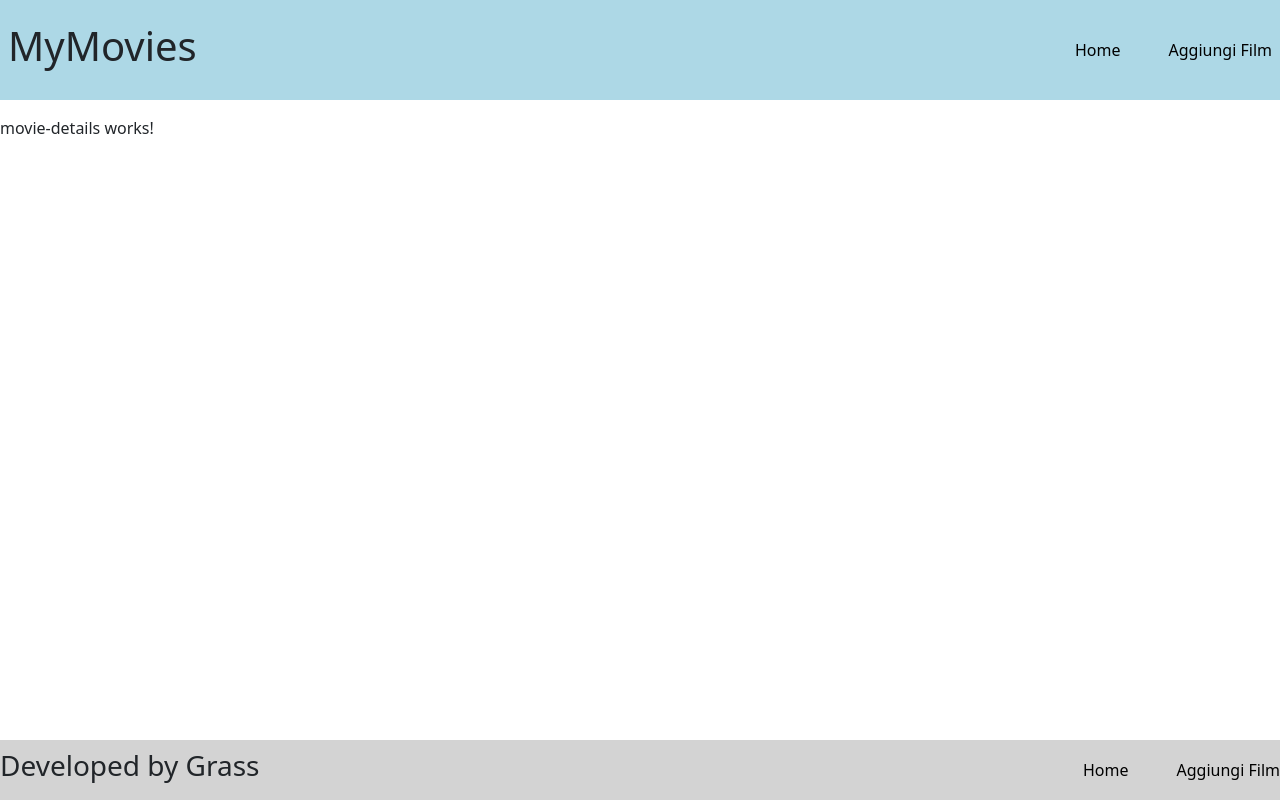
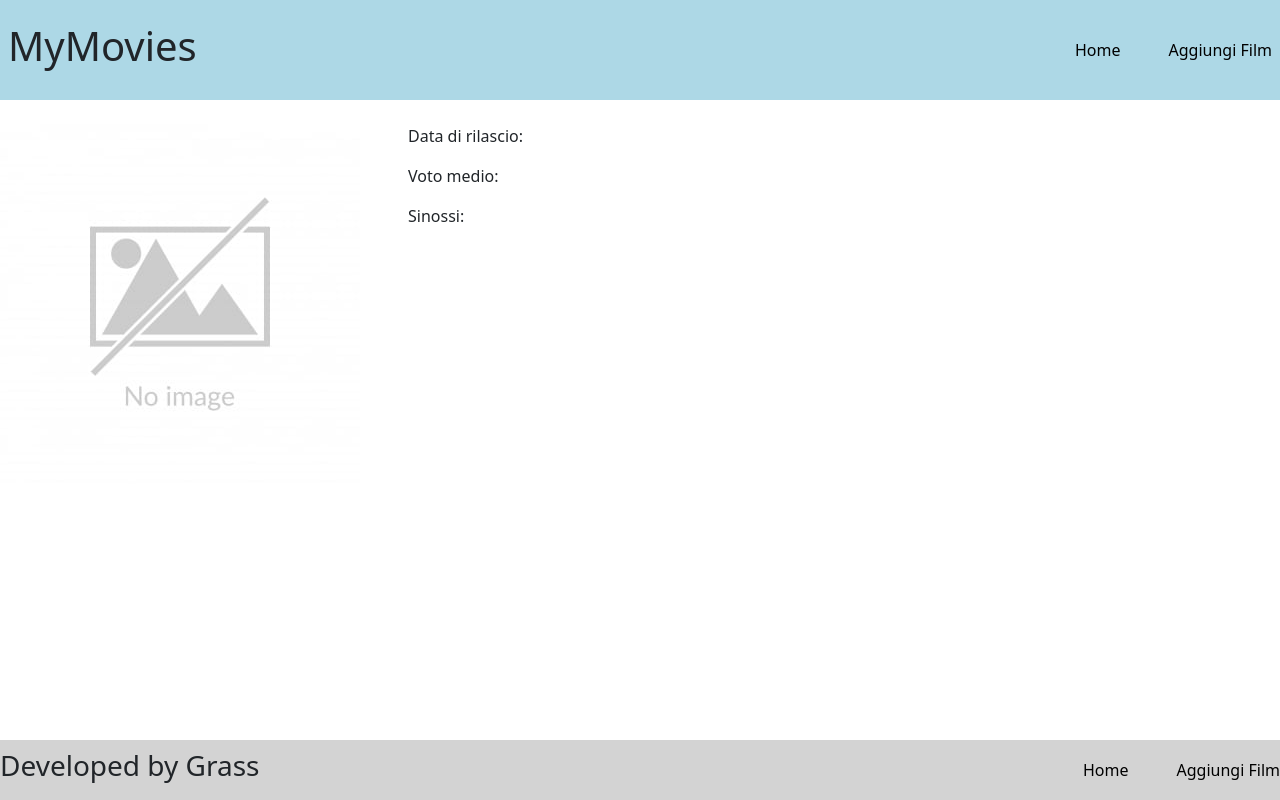
Before and after one commit to SamGrass/MyMovies, an Angular app: page /dettagli-film/1 in a window 1280 px wide. Built offline with nearby package versions, Linux system fonts and the light colour scheme.

Commit message:
create details page to show the selected favourite movie details

```diff
--- a/src/app/movie-details/movie-details.component.html
+++ b/src/app/movie-details/movie-details.component.html
@@ -1 +1,10 @@
-<p>movie-details works!</p>
+<h1>{{ movie?.title }}</h1>
+<div class="d-flex gap-5">
+  <img class="img-fluid" [src]="movie?.poster_path ? 'https://image.tmdb.org/t/p/w500/' + movie?.poster_path : 'no-image.jpg'" alt="...">
+  <div>
+    <p>Data di rilascio: {{ movie?.release_date }}</p>
+    <p>Voto medio: {{ movie?.vote_average }}</p>
+    <p>Sinossi:</p>
+    <p>{{ movie?.overview }}</p>
+  </div>
+</div>
--- a/src/app/movie-details/movie-details.component.ts
+++ b/src/app/movie-details/movie-details.component.ts
@@ -1,4 +1,7 @@
 import { Component } from '@angular/core';
+import { Movie } from '../model/movies';
+import { MovieService } from '../services/movie.service';
+import { ActivatedRoute } from '@angular/router';
 
 @Component({
   selector: 'app-movie-details',
@@ -7,5 +10,16 @@ import { Component } from '@angular/core';
   styleUrl: './movie-details.component.scss'
 })
 export class MovieDetailsComponent {
+  movie: Movie | null = null;
+
+  constructor(private route: ActivatedRoute, private movieService: MovieService) {}
+
+  // carico il film selezionato per id
+  ngOnInit(): void {
+    const movieId = this.route.snapshot.paramMap.get('id');
+    if (movieId) {
+      this.movie = this.movieService.getMovieFromLocalStorage(movieId);
+    }
+  }
 
 }
--- a/src/app/services/movie.service.ts
+++ b/src/app/services/movie.service.ts
@@ -1,7 +1,7 @@
 import { HttpClient } from '@angular/common/http';
 import { Injectable } from '@angular/core';
 import { Observable } from 'rxjs';
-import { ApiMovieResponse } from '../model/movies';
+import { ApiMovieResponse, Movie } from '../model/movies';
 
 @Injectable({
   providedIn: 'root'
@@ -25,4 +25,9 @@ export class MovieService {
     return this.http.get<ApiMovieResponse>(`${this.apiMovieSearch}?api_key=${this.apiKey}&language=it-IT&query=${movieName}&page=1`);
   }
 
+  // metodo per ottenere un film dal localStorage
+  getMovieFromLocalStorage(movieId: string): Movie | null {
+      const favMovies = JSON.parse(localStorage.getItem('favMovies') || '[]');
+      return favMovies.find((movie: Movie) => movie.id === +movieId) || null;
+    }
 }
```
